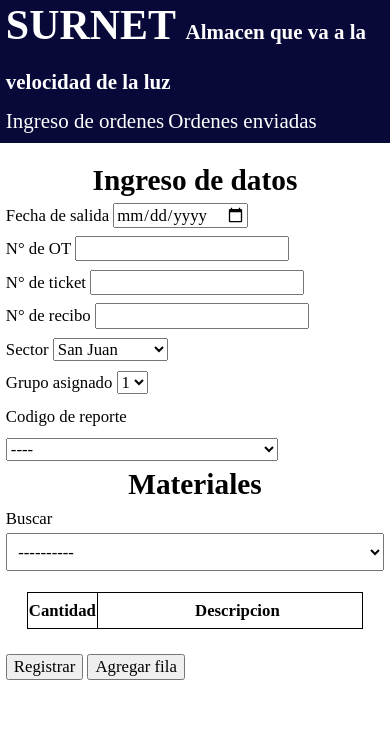
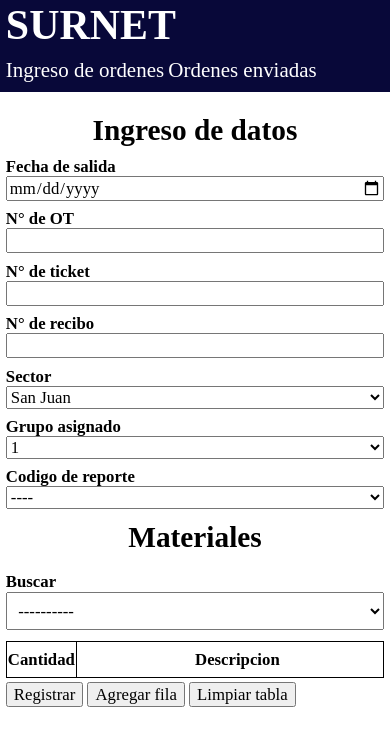
Before and after one commit to ByronVTS/administrador-bodega, a plain HTML site: page index.html in a window 390 px wide. Drawn offline with Linux system fonts and the light colour scheme.

Commit message:
Diseño de mobile realizado, boton de limpiar tabla agregados

```diff
--- a/CSS/style.css
+++ b/CSS/style.css
@@ -194,3 +194,30 @@ img{
     align-items: center;
     padding: 2rem;
 }
+
+/* MOBILE */
+span{
+    display: none;
+}
+@media (max-width: 450PX) {
+    .header{
+        /* margin-bottom: 1rem; */
+    }
+    .campo__titulo{
+        margin: 1rem;
+    }
+    .contenedor-campos{
+        line-height: 1;
+    }
+    .campo{
+        display: flex;
+        flex-direction: column;
+        margin-bottom: 1rem;
+    }
+    .campo__label{
+        font-weight: bold;
+    }
+    .table{
+        margin: 0;
+    }
+}
--- a/index.html
+++ b/index.html
@@ -142,6 +142,7 @@
                         <div class="boton">
                             <input type="submit" class="boton__registrar" value="Registrar">
                             <button onclick="agregarFila()">Agregar fila</button>
+                            <button id="btnLimpiarTabla">Limpiar tabla</button>
                         </div>
 
                     </div>
--- a/js/app.js
+++ b/js/app.js
@@ -137,3 +137,13 @@ function agregarFila(){
   console.log(table)
   var nuevaFila = table.insertRow(table.rows.length)
 }
+
+const btnLimpiartabla = document.querySelector("#btnLimpiarTabla")
+
+btnLimpiartabla.addEventListener("click", function(){
+  const filasAEliminar = Array.from(table.rows).slice(1);
+  filasAEliminar.forEach((fila) => {
+    fila.remove();
+  });
+
+})
```
